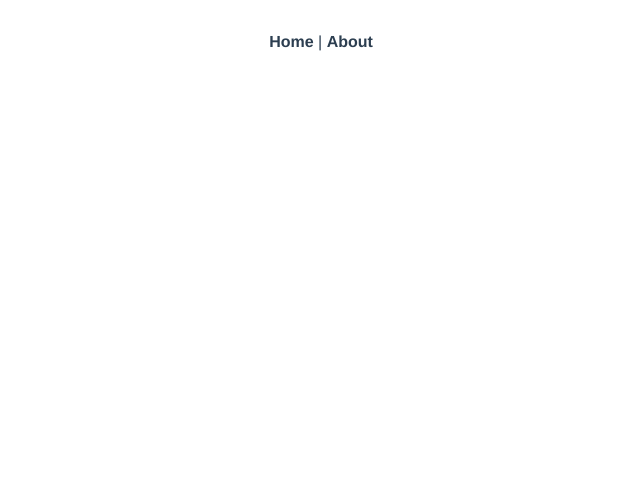
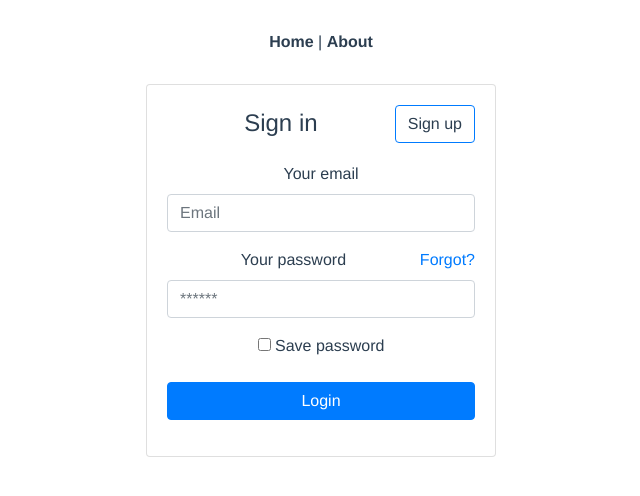
Before and after one commit to UnderTheChair/Tunnel-note, a Vue app in the folder front/: page /login in a window 1280 px wide. Shown: the top 496 px of the page, without its empty margins (319-959 px from the left). Built offline with nearby package versions, Linux system fonts and the light colour scheme.

Commit message:
Implement Login Page

```diff
--- a/front/src/components/LoginForm.vue
+++ b/front/src/components/LoginForm.vue
@@ -5,34 +5,37 @@
         <div class="col-sm-4" style="margin: 0 auto;">
           <div class="card">
             <article class="card-body">
-              <a v-on:click="$router.push('/signup')" class="float-right btn btn-outline-primary">Sign up</a>
+              <a
+                v-on:click="$router.push('/signup')"
+                class="float-right btn btn-outline-primary"
+              >Sign up</a>
               <h4 class="card-title mb-4 mt-1">Sign in</h4>
-              <form>
+              <form id="loginForm">
                 <div class="form-group">
                   <label>Your email</label>
-                  <input name class="form-control" placeholder="Email" type="email" />
+                  <input class="form-control" placeholder="Email" type="email" name="email"/>
                 </div>
                 <!-- form-group// -->
                 <div class="form-group">
                   <a class="float-right" href="#">Forgot?</a>
                   <label>Your password</label>
-                  <input class="form-control" placeholder="******" type="password" />
+                  <input class="form-control" placeholder="******" type="password" name="password" />
                 </div>
                 <!-- form-group// -->
                 <div class="form-group">
                   <div class="checkbox">
                     <label>
-                      <input type="checkbox" /> Save password
+                      <input type="checkbox"/> Save password
                     </label>
                   </div>
                   <!-- checkbox .// -->
                 </div>
                 <!-- form-group// -->
-                <div class="form-group">
-                  <button type="submit" class="btn btn-primary btn-block">Login</button>
-                </div>
                 <!-- form-group// -->
               </form>
+              <div class="form-group" >
+                <button type="submit" class="btn btn-primary btn-block" v-on:click="reqLogin">Login</button>
+              </div>
             </article>
           </div>
           <!-- card.// -->
@@ -46,11 +49,42 @@
 </template>
 
 <script>
+import $ from "jquery";
+
 export default {
   name: "LoginForm",
-  props: {
-    msg: String
+  data() {
+    return {
+      baseUrl: this.$store.getters.getBaseUrl
+    };
   },
+  methods: {
+    reqLogin: function() {
+      let url = this.baseUrl + '/users/login';
+      let form = $('#loginForm')
+      let loginData = this.getFormData(form);
+
+      this.$http.post(url, loginData).then((req) => {
+        let data = req.data;
+        if (data.data == "ok") {
+          console.log(data);
+
+        }else {
+          console.log(data);
+        }
+      })
+    },
+    getFormData: function(form) {
+      var unindexed_array = form.serializeArray();
+      var indexed_array = {};
+
+      $.map(unindexed_array, item => {
+        indexed_array[item["name"]] = item["value"];
+      });
+
+      return indexed_array;
+    }
+  }
 };
 </script>
 
--- a/front/src/components/SignupForm.vue
+++ b/front/src/components/SignupForm.vue
@@ -47,7 +47,7 @@
                 <button id="join-submit" class="btn btn-primary" v-on:click="reqJoin">
                   회원가입
                 </button>
-                <button id="cancel-submit" class="btn btn-warning" v-on:click="$router.push('/')">
+                <button id="cancel-submit" class="btn btn-warning" v-on:click="$router.go(-1)">
                   취소
                 </button>
               </div>
@@ -83,7 +83,7 @@ export default {
         let data = req.data;
         if (data.data == "ok") {
           this.$store.commit('setPreSignup', true);
-          this.$router.push('/');
+          this.$router.push('/login');
         }else {
           console.log(data);
         }
--- a/front/src/router/index.js
+++ b/front/src/router/index.js
@@ -1,7 +1,8 @@
 import Vue from 'vue'
 import VueRouter from 'vue-router'
+import Login from '../views/Login.vue'
+import Signup from '../views/Signup.vue'
 import Home from '../views/Home.vue'
-import Signup from '../views/Signup.vue'
 
 Vue.use(VueRouter)
 
@@ -10,7 +11,11 @@ const routes = [
     path: '/',
     name: 'home',
     component: Home,
-    props: (route) => ({ query: route.query.q })
+  },
+  {
+    path: '/login',
+    name: 'login',
+    component: Login,
   },
   {
     path: '/signup',
--- a/front/src/views/Home.vue
+++ b/front/src/views/Home.vue
@@ -1,33 +1,13 @@
 <template>
   <div class="home">
-    <LoginFrom />
   </div>
 </template>
 
 <script>
-// @ is an alias to /src
-import LoginFrom from "@/components/LoginForm.vue";
-
 export default {
-  name: "home",
-  components: {
-    LoginFrom
-  },
-  mounted() {
-    let preSignup = this.$store.getters.isPreSignup;
-
-    if (preSignup == true) {
-      this.toast();
-      this.$store.commit('setPreSignup', false);
-    }
-  },
-  methods: {
-    toast: function() {
-      this.$bvToast.toast("Completed Sign Up", {
-        title: `Notice`,
-        solid: true
-      });
-    }
+  name: 'home',
+  beforeCreate() {
+    this.$router.push('/login');
   }
-};
+}
 </script>
--- /dev/null
+++ b/front/src/views/Login.vue
@@ -0,0 +1,33 @@
+<template>
+  <div class="home">
+    <LoginFrom />
+  </div>
+</template>
+
+<script>
+// @ is an alias to /src
+import LoginFrom from "@/components/LoginForm.vue";
+
+export default {
+  name: "home",
+  components: {
+    LoginFrom
+  },
+  mounted() {
+    let preSignup = this.$store.getters.isPreSignup;
+
+    if (preSignup == true) {
+      this.noticeCompletedSignup();
+      this.$store.commit('setPreSignup', false);
+    }
+  },
+  methods: {
+    noticeCompletedSignup: function() {
+      this.$bvToast.toast("Completed Sign Up", {
+        title: `Notice`,
+        solid: true
+      });
+    }
+  }
+};
+</script>
```
Also changed, not shown: 1 other file (tests, documents, lock files or other folders).
